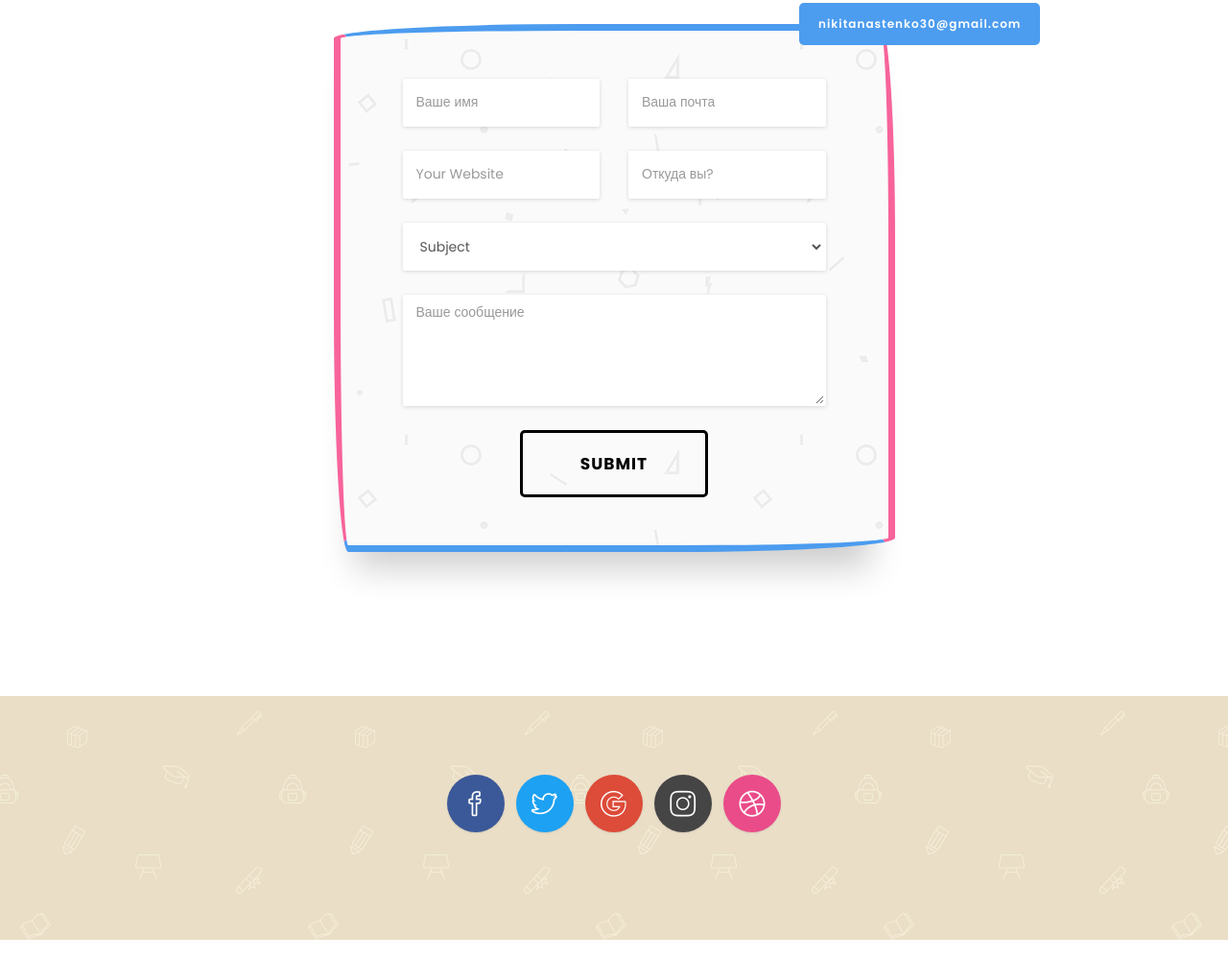
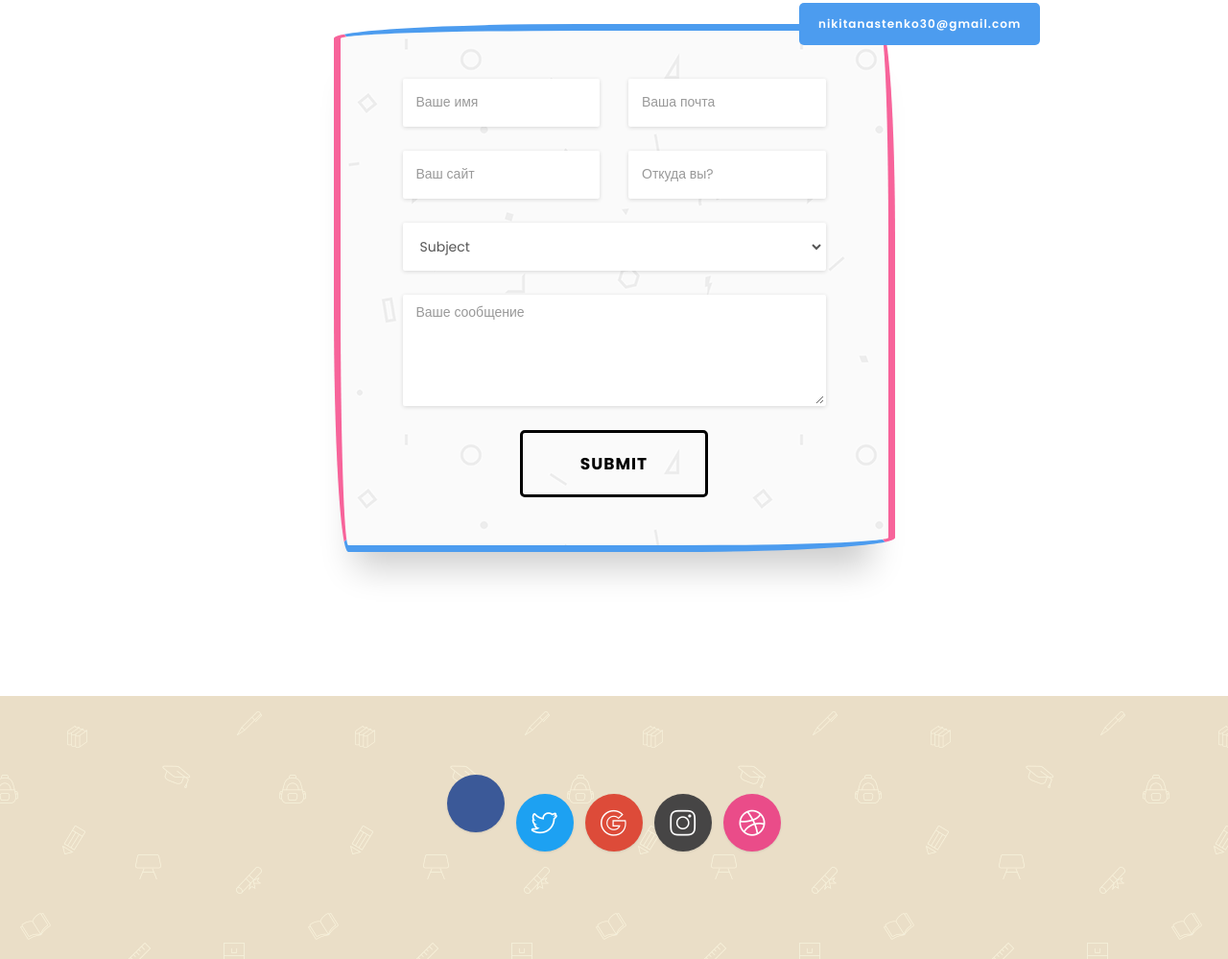
Before and after one commit to m0ranje/m0ranje.github.io, a plain HTML site: page index.html in a window 1280 px wide. Shown: the part 4523-5522 px from the top of the page at 96% size. Drawn offline with Linux system fonts and the light colour scheme.

Commit message:
Update index.html

```diff
--- a/index.html
+++ b/index.html
@@ -596,7 +596,7 @@
 
                         <div class="col-sm-6">
 						  <div class="form-group">
-							<input type="text" id="website" class="form-control" placeholder="Your Website">
+							<input type="text" id="website" class="form-control" placeholder="Ваш сайт">
 						   </div>
                           </div>
 
@@ -651,7 +651,7 @@
 
             <div class="col-md-12">
               <ul class="social-icon margin-bottom-30">
-                 <li><a href="#" target="_blank" class="facebook"><i class="icon-social-facebook"></i></a></li>
+                 <li><a href="#" target="_blank" class="facebook"><i class="https://w7.pngwing.com/pngs/941/666/png-transparent-tourclub-pilgrim-vk-gram-youtube-tagged-youtube.png"></i></a></li>
                  <li><a href="#" target="_blank" class="twitter"><i class="icon-social-twitter"></i></a></li>
                  <li><a href="#" target="_blank" class="google-plus"><i class="icon-social-google"></i></a></li>
                  <li><a href="#" target="_blank" class="instagram"><i class="icon-social-instagram"></i></a></li>
```
